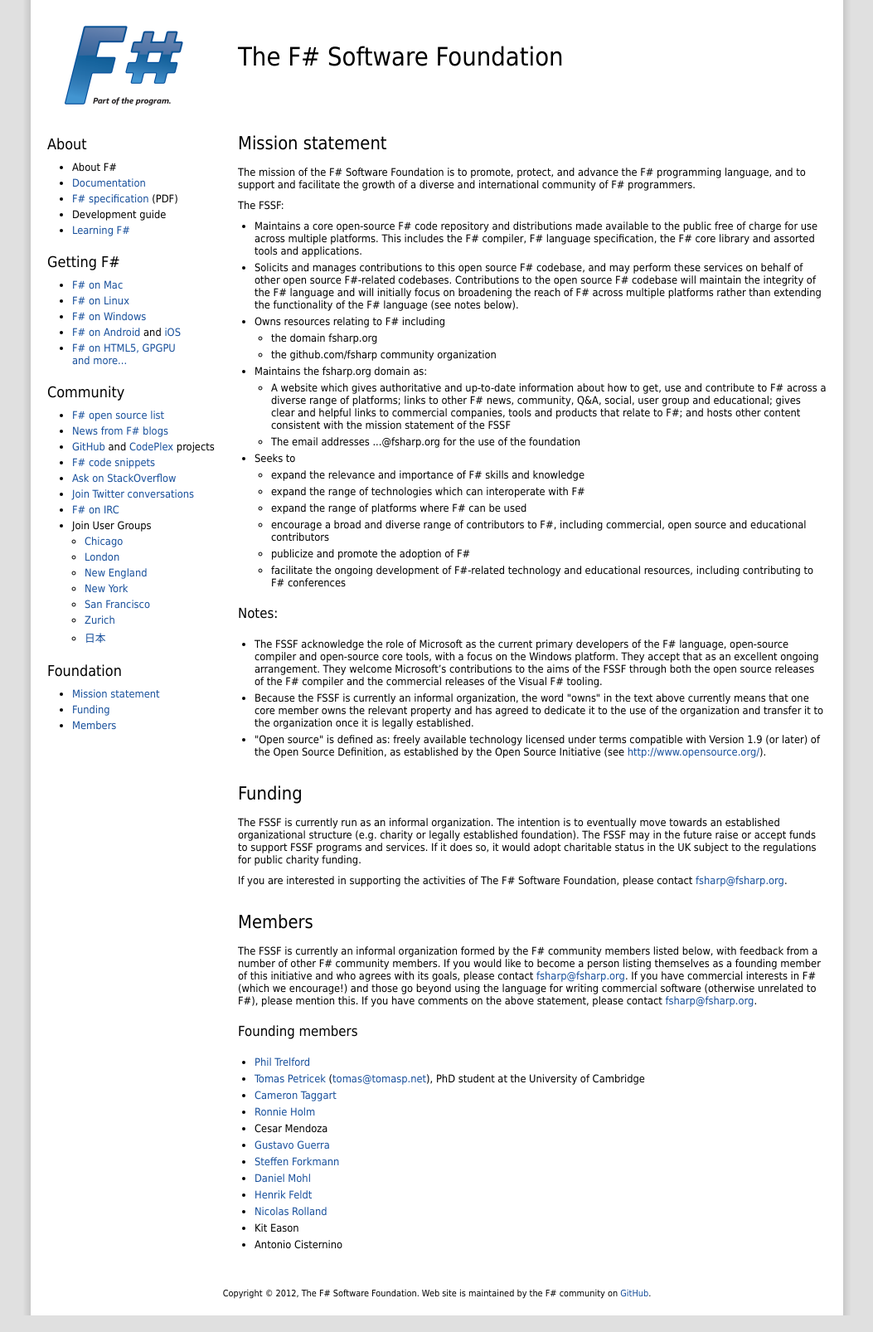
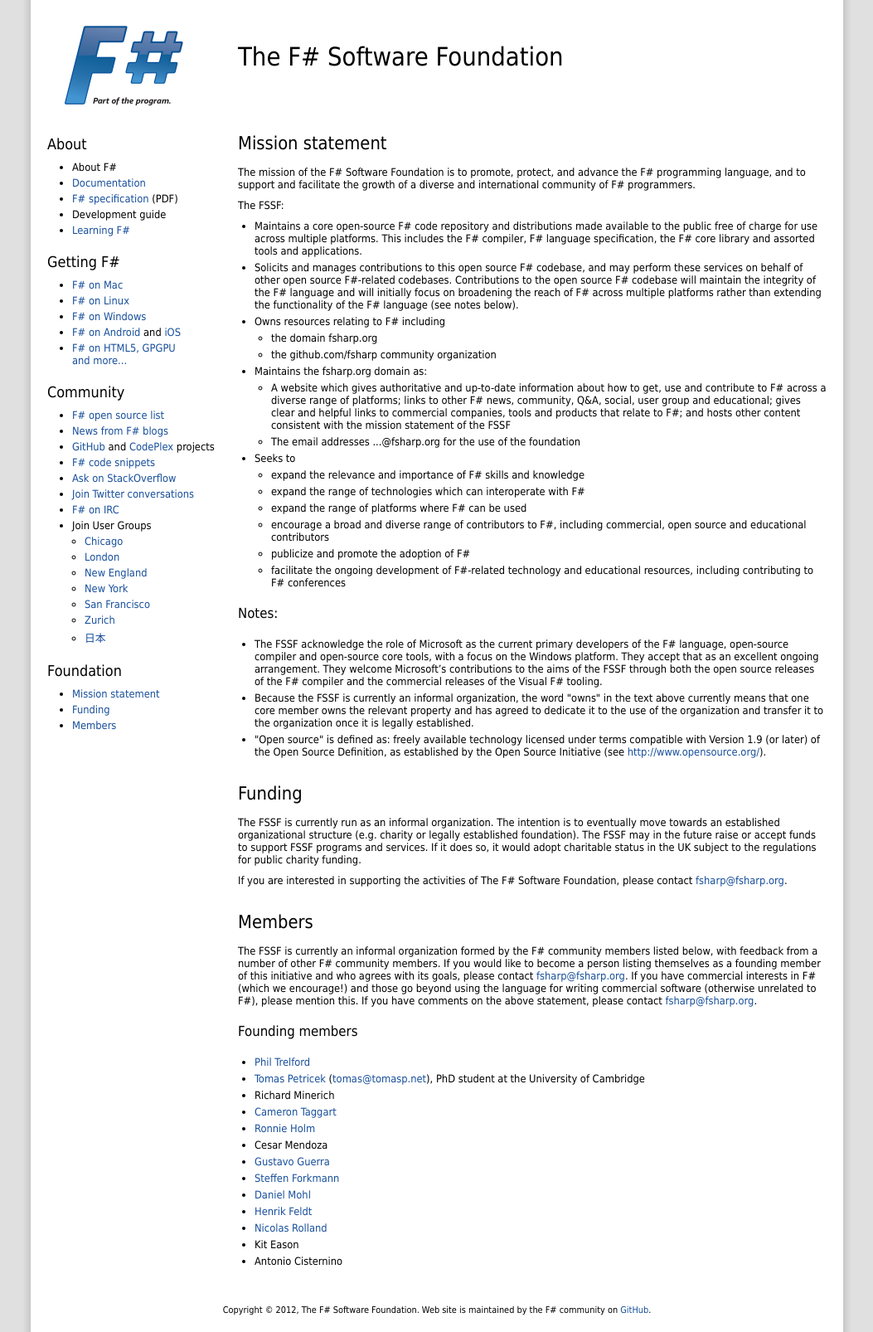
Before and after one commit to fsharp/fsharp.org, a Jekyll site: the page built from foundation.html, in a window 1280 px wide. Shown: the whole page at 83% size, without its empty margins (113-1166 px from the left). Built offline with Jekyll 4.4.1, drawn with Linux system fonts in a browser that asks for light colours; nearby versions of some CDN libraries; some web fonts are replaced; comment, search, counter and statistics services are not loaded.

Commit message:
Adding Richard

```diff
--- a/foundation.html
+++ b/foundation.html
@@ -63,6 +63,7 @@
 <ul>
   <li><a href="http://trelford.com/blog/">Phil Trelford</a></li>
   <li><a href="http://tomasp.net">Tomas Petricek</a> (<a href="mailto:tomas@tomasp.net">tomas@tomasp.net</a>), PhD student at the University of Cambridge</li>
+  <li>Richard Minerich</li>
   <li><a href="http://blog.ctaggart.com/">Cameron Taggart</a></li>
   <li><a href="http://bugfree.dk">Ronnie Holm</a></li>
   <li>Cesar Mendoza</li>
```
